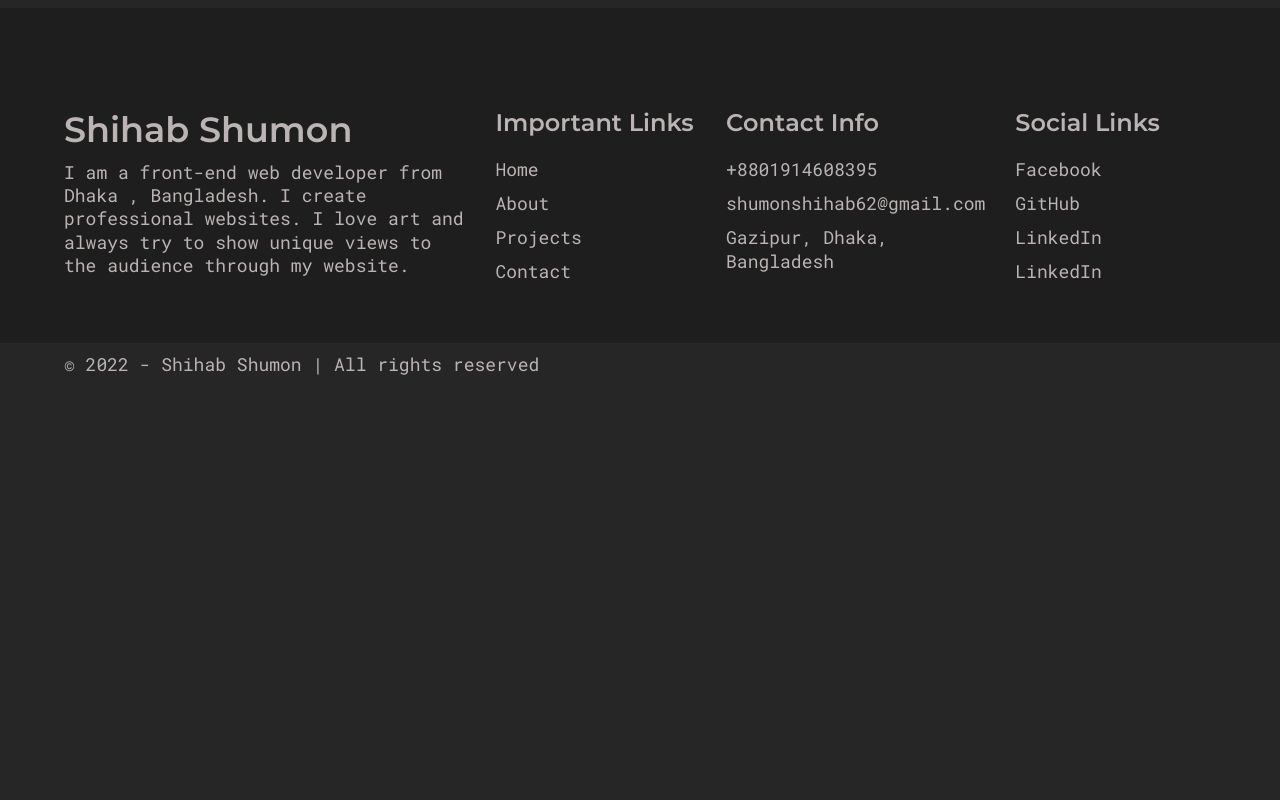
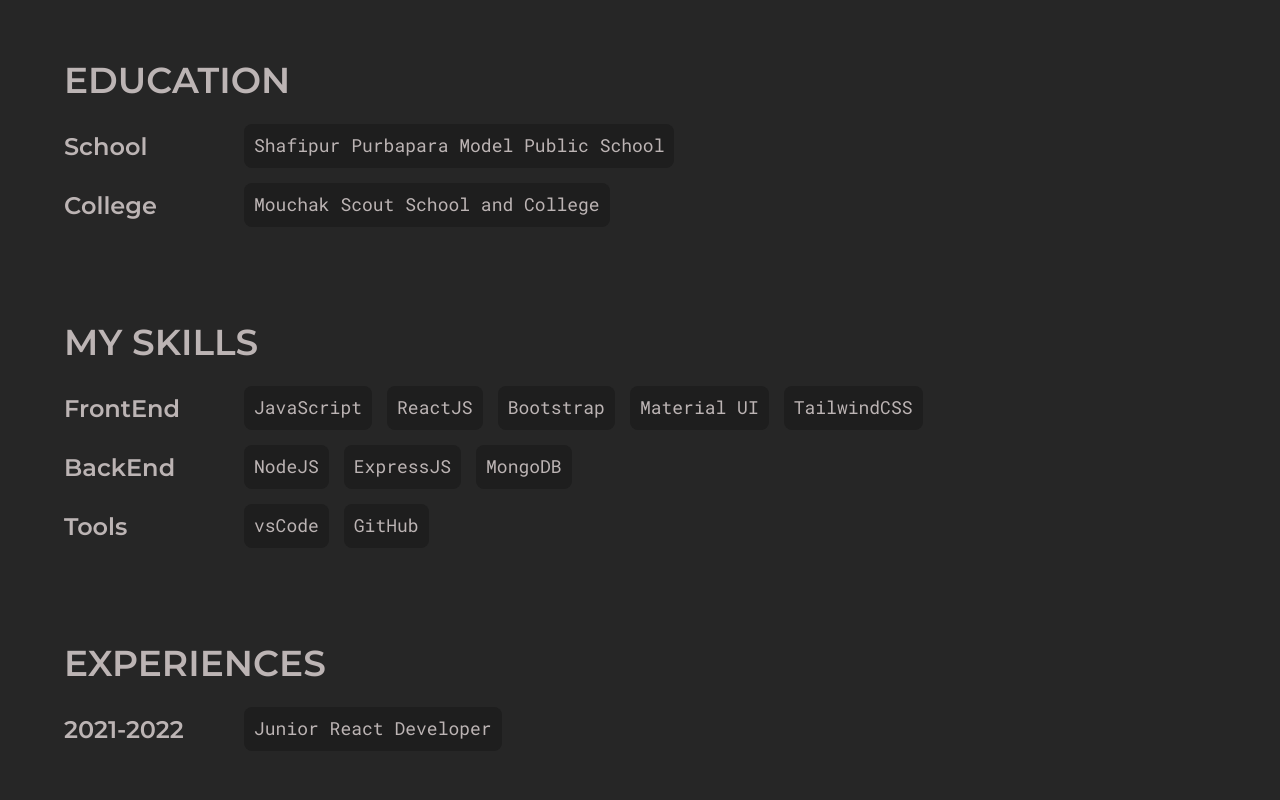
Before and after one commit to shihab91/shihab-s-portfolio, a React (Create React App) app: page /about in a window 1280 px wide. Shown: the part 920-1720 px from the top of the page. Before the commit the page ends 1306 px from the top, so only its background shows below. Built offline with nearby package versions, Linux system fonts and the light colour scheme; the HTML template or start-up script is replaced by a standard one.

Commit message:
finished the projects page

```diff
--- /dev/null
+++ b/src/components/AboutInfoItem.js
@@ -0,0 +1,58 @@
+/* eslint-disable quotes */
+/* eslint-disable prettier/prettier */
+import React from "react";
+import styled from "styled-components";
+import PText from "./PText";
+
+const AboutItemStyle = styled.div`
+  display: flex;
+  align-items: center;
+  justify-content: flex-start;
+  margin-top: 3rem;
+  position: relative;
+  .title {
+    font-size: 2.4rem;
+  }
+  .items {
+    display: flex;
+    gap: 1.5rem;
+    position: absolute;
+    left: 18rem;
+  }
+  .item {
+    background-color: var(--deep-dark);
+    padding: 1rem;
+    border-radius: 8px;
+  }
+
+  @media only screen and (max-width: 768px) {
+    flex-direction: column;
+    align-items: flex-start;
+    gap: 1rem;
+    .items {
+      position: initial;
+      flex-wrap: wrap;
+      gap: 1rem;
+    }
+    .title {
+      font-size: 2rem;
+    }
+  }
+`;
+export default function AboutInfoItem({
+  title = "this is title",
+  items = ["HTML", "CSS", "JS"],
+}) {
+  return (
+    <AboutItemStyle>
+      <h1 className="title">{title} </h1>
+      <div className="items">
+        {items.map((item, index) => (
+          <div className="item" key={index}>
+            <PText>{item} </PText>
+          </div>
+        ))}
+      </div>
+    </AboutItemStyle>
+  );
+}
--- a/src/components/FooterCol.js
+++ b/src/components/FooterCol.js
@@ -3,7 +3,6 @@
 import React from "react";
 import { Link } from "react-router-dom";
 import styled from "styled-components";
-import ProjectItem from "./ProjectItem";
 
 const ColStyle = styled.div`
   .heading {
--- a/src/pages/About.js
+++ b/src/pages/About.js
@@ -5,6 +5,8 @@ import styled from "styled-components";
 import PText from "../components/PText";
 import Button from "../components/Button";
 import aboutImg from "../assets/images/about-page-img.png";
+import AboutInfoItem from "../components/AboutInfoItem";
+import ContactBanner from "../components/ContactBanner";
 
 const AboutPageStyle = styled.div`
   padding: 20rem 0 10rem 0;
@@ -41,6 +43,32 @@ const AboutPageStyle = styled.div`
   .right {
     img {
       border: 2px solid var(--grey-1);
+    }
+  }
+  .about__info__items {
+    margin-top: 15rem;
+  }
+  .about__info__item {
+    margin-bottom: 10rem;
+  }
+  .about__info__heading {
+    font-size: 3.6rem;
+    text-transform: uppercase;
+  }
+  @media only screen and (max-width: 768px) {
+    padding: 10rem 0;
+    .top__section {
+      flex-direction: column;
+      gap: 5rem;
+    }
+    .about__subHeading {
+      font-size: 1.8rem;
+    }
+    .about__heading {
+      font-size: 2.8rem;
+    }
+    .about__info__heading {
+      font-size: 3rem;
     }
   }
 `;
@@ -80,7 +108,46 @@ export default function About() {
             <img src={aboutImg} alt="shihab shumon img" />
           </div>
         </div>
+        <div className="about__info__items">
+          <div className="about__info__item">
+            <h1 className="about__info__heading">Education</h1>
+            <AboutInfoItem
+              title="School"
+              items={["Shafipur Purbapara Model Public School"]}
+            />
+            <AboutInfoItem
+              title="College"
+              items={["Mouchak Scout School and College"]}
+            />
+          </div>
+          <div className="about__info__item">
+            <h1 className="about__info__heading">My Skills</h1>
+            <AboutInfoItem
+              title="FrontEnd"
+              items={[
+                "JavaScript",
+                "ReactJS",
+                "Bootstrap",
+                "Material UI",
+                "TailwindCSS",
+              ]}
+            />
+            <AboutInfoItem
+              title="BackEnd"
+              items={["NodeJS", "ExpressJS", "MongoDB"]}
+            />
+            <AboutInfoItem title="Tools" items={["vsCode", "GitHub"]} />
+          </div>
+          <div className="about__info__item">
+            <h1 className="about__info__heading">Experiences</h1>
+            <AboutInfoItem
+              title="2021-2022"
+              items={["Junior React Developer"]}
+            />
+          </div>
+        </div>
       </div>
+      <ContactBanner />
     </AboutPageStyle>
   );
 }
--- a/src/pages/Projects.js
+++ b/src/pages/Projects.js
@@ -1,9 +1,95 @@
-import React from 'react';
+/* eslint-disable quotes */
+/* eslint-disable prettier/prettier */
+import React, { useEffect, useState } from "react";
+import { MdSearch } from "react-icons/md";
+import styled from "styled-components";
+import ProjectItem from "../components/ProjectItem";
+import SectionTitle from "../components/SectionTitle";
+import projectsData from "../assets/data/projects";
+
+const ProjectStyle = styled.div`
+  padding: 10rem 0;
+  .projects__all__items {
+    display: grid;
+    grid-template-columns: repeat(auto-fill, minmax(300px, 1fr));
+    gap: 5rem;
+    margin-top: 5rem;
+  }
+  .project__search__bar {
+    position: relative;
+    width: 300px;
+    margin-top: 5rem;
+  }
+  .project__search__bar input {
+    width: 100%;
+    font-size: 2rem;
+    padding: 0.8rem;
+    color: var(--black);
+    border-radius: 6px;
+    outline: none;
+    border: none;
+  }
+  .project__search__bar .search__icon {
+    position: absolute;
+    width: 2rem;
+    right: 1rem;
+    path {
+      color: var(--deep-dark);
+    }
+  }
+  @media only screen and (max-width: 768px) {
+    .project__search__bar,
+    .project__search__bar form,
+    .project__search__bar input {
+      width: 100%;
+    }
+  }
+`;
 
 export default function Projects() {
+  const [searchText, setSearchText] = useState("");
+  const [projects, setProjects] = useState(projectsData);
+  const handleChange = (e) => {
+    e.preventDefault();
+    setSearchText(e.target.value);
+    if (!e.target.value.length > 0) {
+      setProjects(projectsData);
+    }
+  };
+  useEffect(() => {
+    if (searchText === "") return;
+    setProjects(() =>
+      projectsData.filter((item) =>
+        item.name.toLocaleLowerCase().match(searchText.toLocaleLowerCase())
+      )
+    );
+  }, [searchText]);
   return (
-    <div>
-      <h1>this is the projects page</h1>
-    </div>
+    <ProjectStyle>
+      <div className="container">
+        <SectionTitle heading="projects" subHeading="some of my recent works" />
+        <div className="project__search__bar">
+          <form action="">
+            <input
+              type="text"
+              value={searchText}
+              onChange={handleChange}
+              placeholder="Project Name"
+            />
+            <MdSearch className="search__icon" />
+          </form>
+        </div>
+        <div className="projects__all__items">
+          {projects.map((project, index) => (
+            <ProjectItem
+              key={index}
+              img={project.img}
+              description={project.desc}
+              title={project.name}
+            />
+          ))}
+        </div>
+      </div>
+    </ProjectStyle>
   );
 }
```
